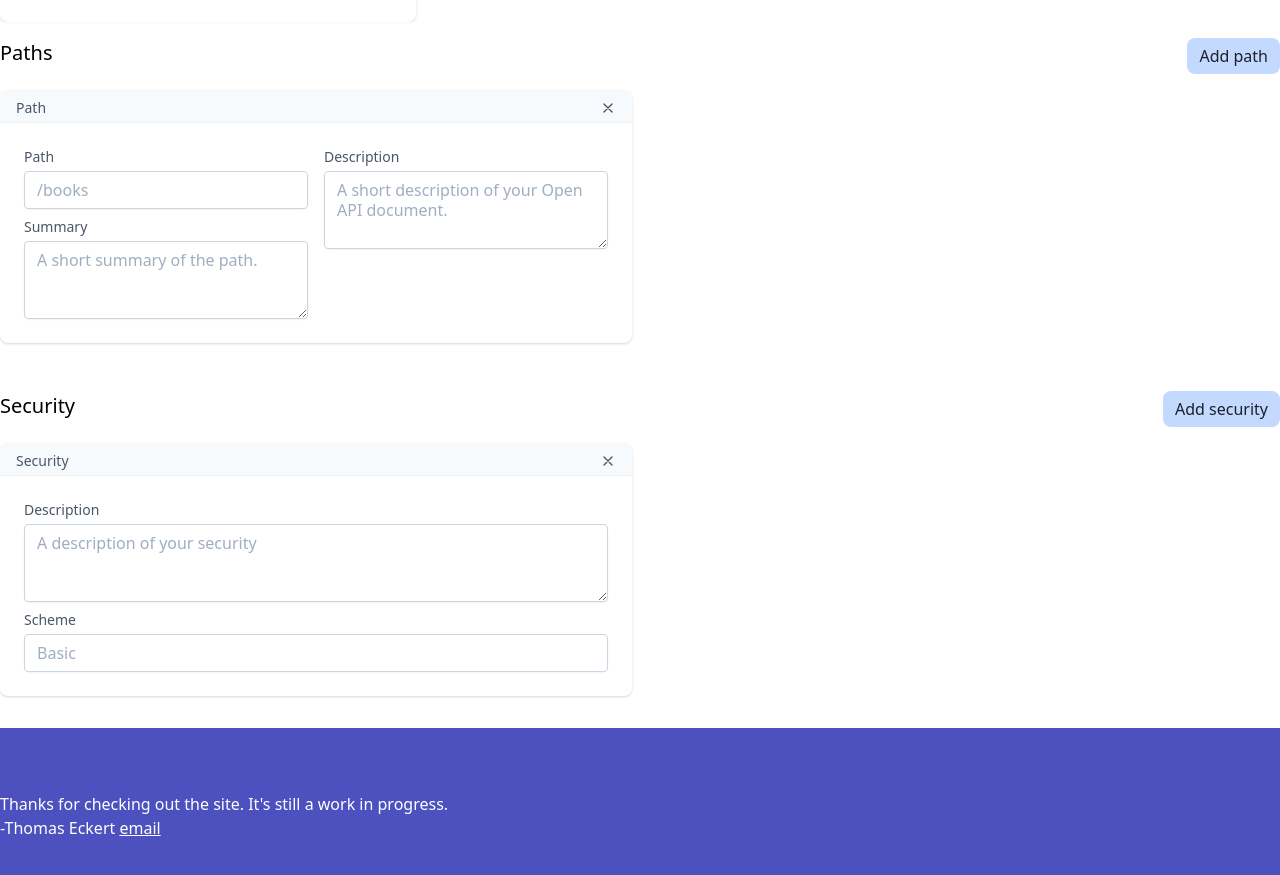
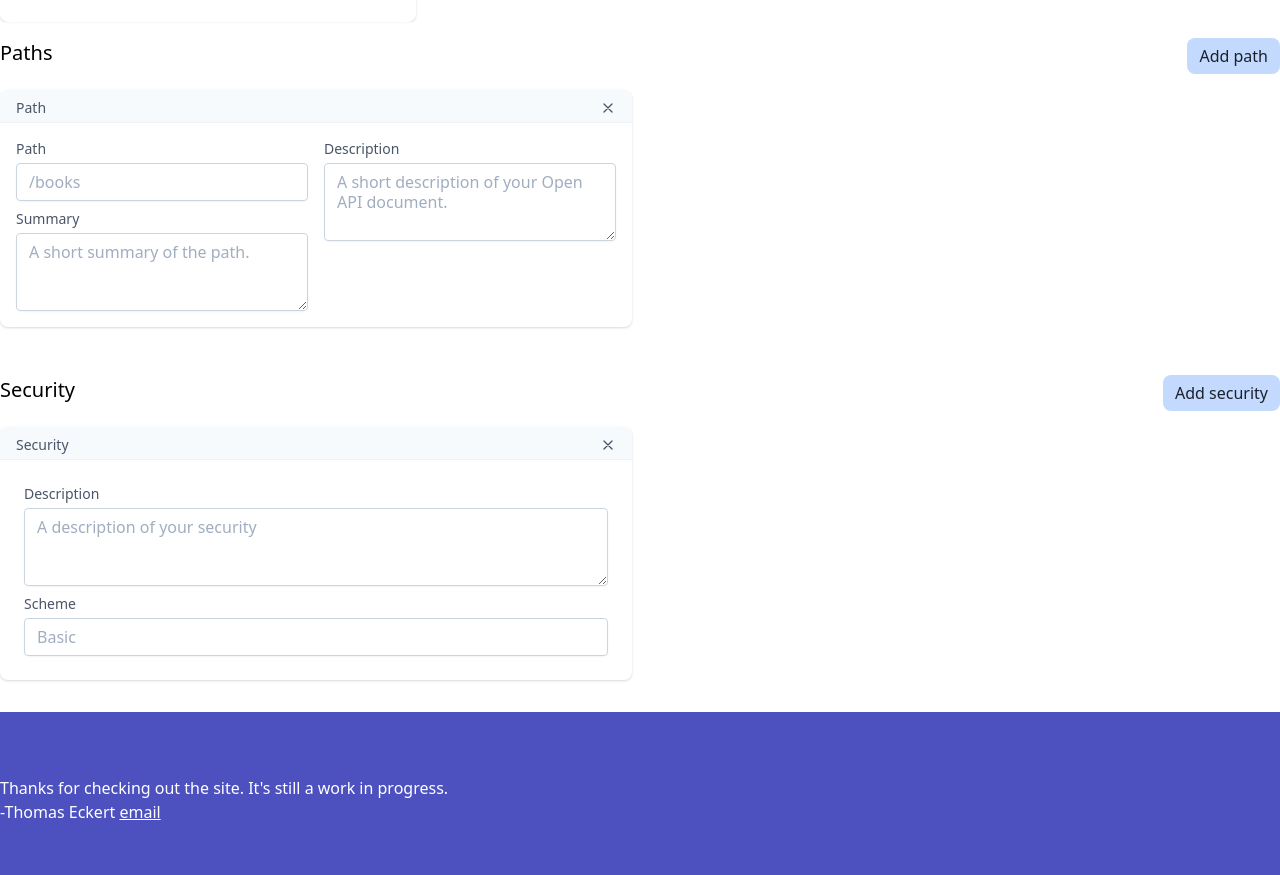
Before and after one commit to t-eckert/open-api-editor, a Vue app in the folder open-api-editor-ui/: page / in a window 1280 px wide. Shown: the part 1252-2127 px from the top of the page. Built offline with nearby package versions, Linux system fonts and the light colour scheme.

Commit message:
Variable padding on Path

```diff
--- a/open-api-editor-ui/src/components/form/Path.vue
+++ b/open-api-editor-ui/src/components/form/Path.vue
@@ -21,7 +21,7 @@
         </svg>
       </div>
     </div>
-    <div class="p-4 sm:p-6 grid grid-cols-2 gap-4">
+    <div class="p-2 sm:p-4 grid grid-cols-2 gap-4">
       <div>
         <text-input
           v-model:value="path.path"
```
